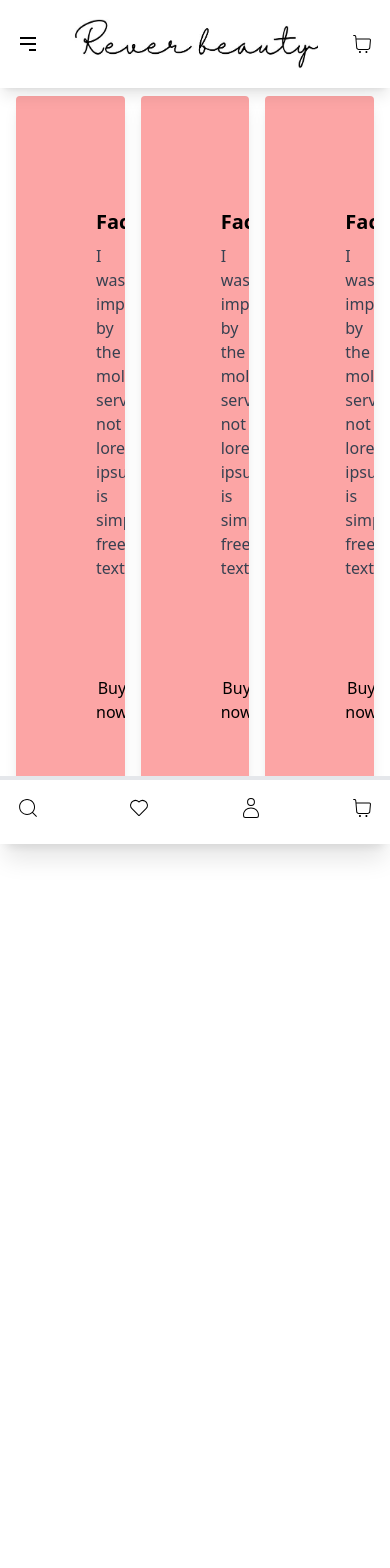
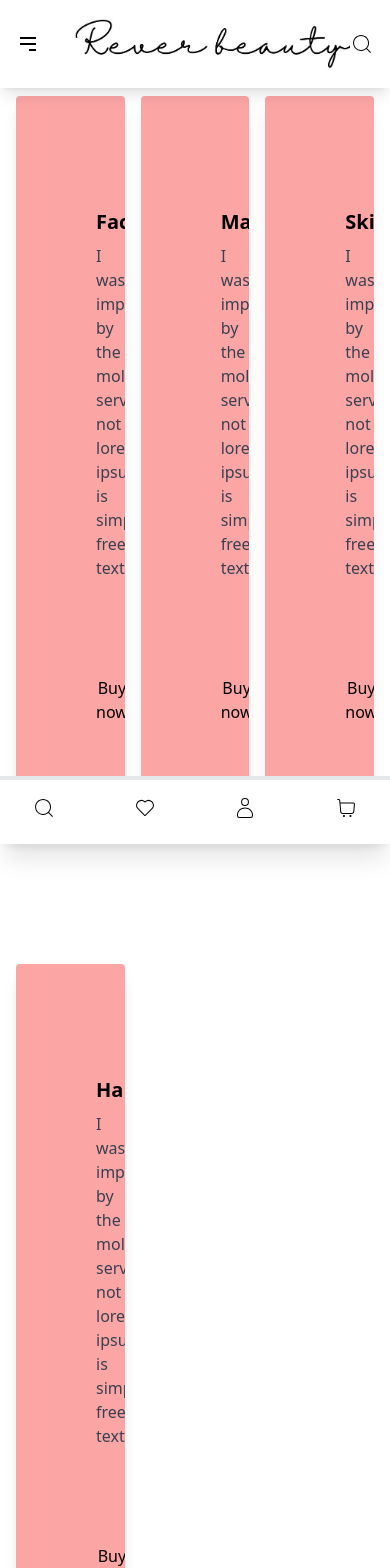
Before and after one commit to Shobhit67/Rever-beauty, a React (Vite) app: page / in a window 390 px wide. Shown: the top 1568 px of the page. Before the commit the page ends 884 px from the top, so only its background shows below. Built offline with nearby package versions, Linux system fonts and the light colour scheme.

Commit message:
adjust bottom navbar

```diff
--- a/src/App.jsx
+++ b/src/App.jsx
@@ -11,8 +11,9 @@ function App() {
       <div className="container mx-auto px-4 py-4">
         <div className="grid grid-cols-3 gap-4">
           <Categories title="Face" />
-          <Categories title="Face" />
-          <Categories title="Face" />
+          <Categories title="Makeup" />
+          <Categories title="Skin" />
+          <Categories title="Hair" />
         </div>
       </div>
       <NavBottom />
--- a/src/Components/NavBottom.jsx
+++ b/src/Components/NavBottom.jsx
@@ -4,9 +4,9 @@ import { CiHeart, CiUser } from "react-icons/ci";
 
 function NavBottom() {
   return (
-    <nav className="shadow-xl z-10 p-4 pb-6 fixed bottom-0 w-full bg-white visible lg:hidden border-t-4">
+    <nav className="shadow-xl py-4 pb-6 fixed bottom-0 w-full bg-white visible lg:hidden border-t-4">
 
-      <ul className="border-red-400 container mx-auto flex justify-between ">
+      <ul className="container mx-auto flex justify-between px-8">
         <li className="flex">
           <a href="#">
             <CiSearch className="text-2xl" />
--- a/src/Components/Navbar.jsx
+++ b/src/Components/Navbar.jsx
@@ -31,7 +31,7 @@ function Navbar() {
 
         {/* Navigation links */}
         <ul className="flex space-x-8 justify-between">
-          <li className="hidden lg:block">
+          <li>
             <a href="#">
               <CiSearch className="text-2xl" />
             </a>
@@ -46,7 +46,7 @@ function Navbar() {
               <CiUser className="text-2xl" />
             </a>
           </li>
-          <li>
+          <li className="hidden lg:block">
             <a href="#">
               <CiShoppingCart className="text-2xl" />
             </a>
```
